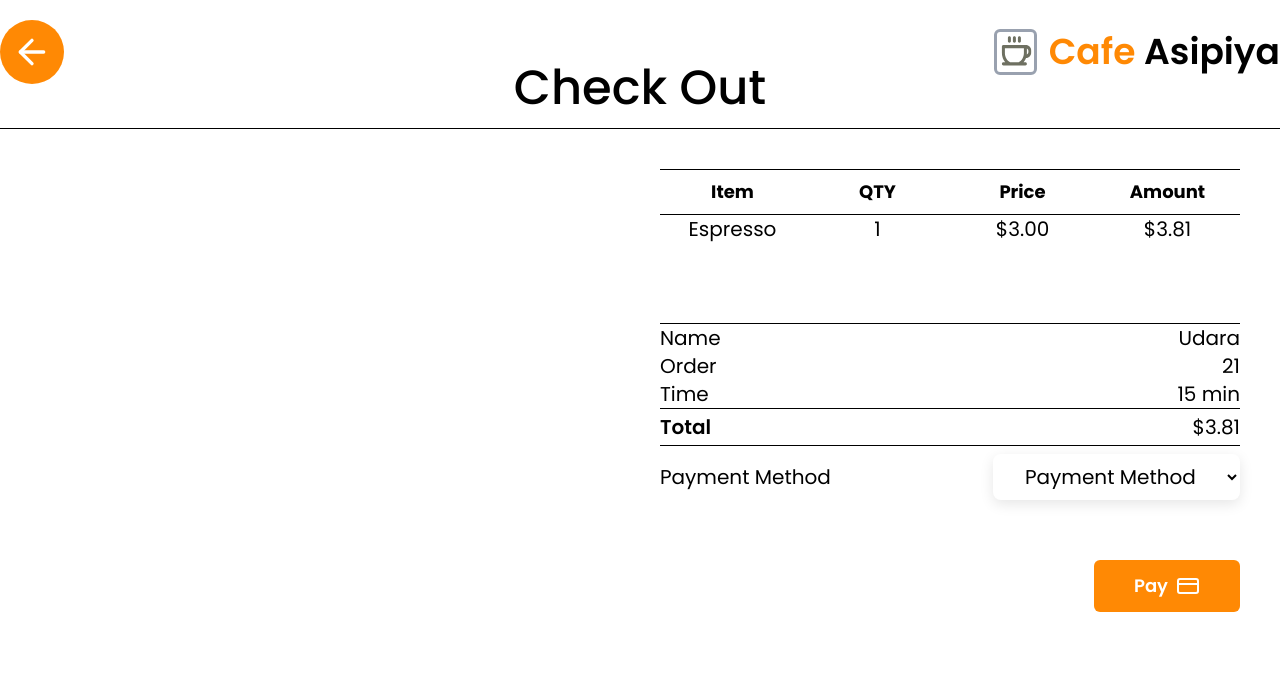
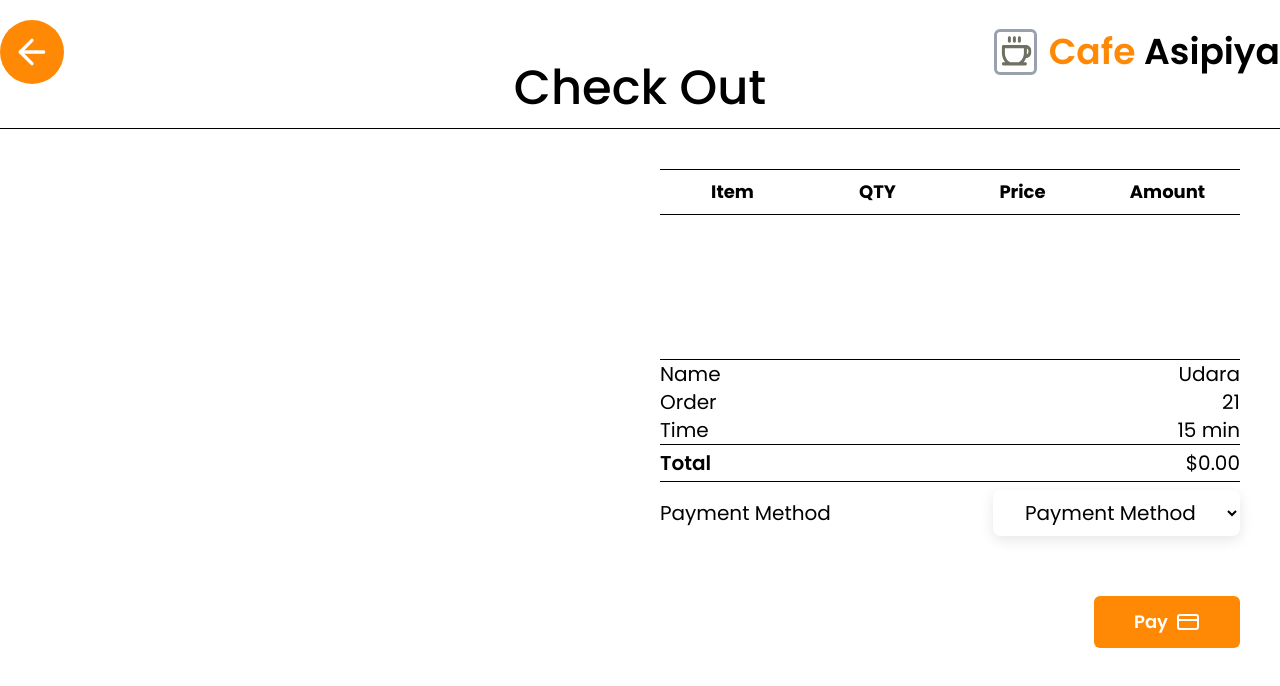
Before and after one commit to udara885/beverage-system, a React (Vite) app in the folder frontend/: page /checkout in a window 1280 px wide. Shown: the top 686 px of the page. Built offline with nearby package versions, Linux system fonts and the light colour scheme.

Commit message:
Enhance CheckoutPage layout and functionality for improved item display and total calculation

```diff
--- a/frontend/src/pages/CheckoutPage.tsx
+++ b/frontend/src/pages/CheckoutPage.tsx
@@ -14,7 +14,7 @@ const CheckoutPage = () => {
         Check Out
       </h1>
       <div className="flex w-full justify-between gap-10 px-10">
-        <div className="mt-10 flex w-1/2 flex-col items-center overflow-y-scroll">
+        <div className="no-scrollbar mt-10 flex h-[calc(100vh-27vh)] w-1/2 flex-col items-center overflow-y-scroll">
           {cartItems.map((item, index) => (
             <CartCard key={index} cartItem={item} />
           ))}
@@ -29,16 +29,21 @@ const CheckoutPage = () => {
                 <th className="w-1/4">Amount</th>
               </tr>
             </thead>
-            <tbody>
-              <tr className="flex items-center justify-between text-center text-xl">
-                <td className="w-1/4">Espresso</td>
-                <td className="w-1/4">1</td>
-                <td className="w-1/4">$3.00</td>
-                <td className="w-1/4">$3.81</td>
-              </tr>
+            <tbody className="no-scrollbar block h-[calc(100vh-87vh)] overflow-auto">
+              {cartItems.map((item, index) => (
+                <tr
+                  className="flex items-center justify-between text-center text-xl"
+                  key={index}
+                >
+                  <td className="w-1/4">{item.name}</td>
+                  <td className="w-1/4">{item.quantity}</td>
+                  <td className="w-1/4">${item.price.toFixed(2)}</td>
+                  <td className="w-1/4">${item.amount?.toFixed(2)}</td>
+                </tr>
+              ))}
             </tbody>
           </table>
-          <div className="font-poppins mt-20 border-y">
+          <div className="font-poppins mt-10 border-y">
             <div className="flex justify-between text-xl">
               <h3>Name</h3>
               <h3>Udara</h3>
@@ -53,7 +58,12 @@ const CheckoutPage = () => {
             </div>
             <div className="flex justify-between border-t py-1 text-xl">
               <h3 className="font-semibold">Total</h3>
-              <h3>$3.81</h3>
+              <h3>
+                $
+                {cartItems
+                  .reduce((sum, item) => sum + (item.amount ?? 0), 0)
+                  .toFixed(2)}
+              </h3>
             </div>
           </div>
           <div className="mt-2 flex items-center justify-between text-xl">
```
